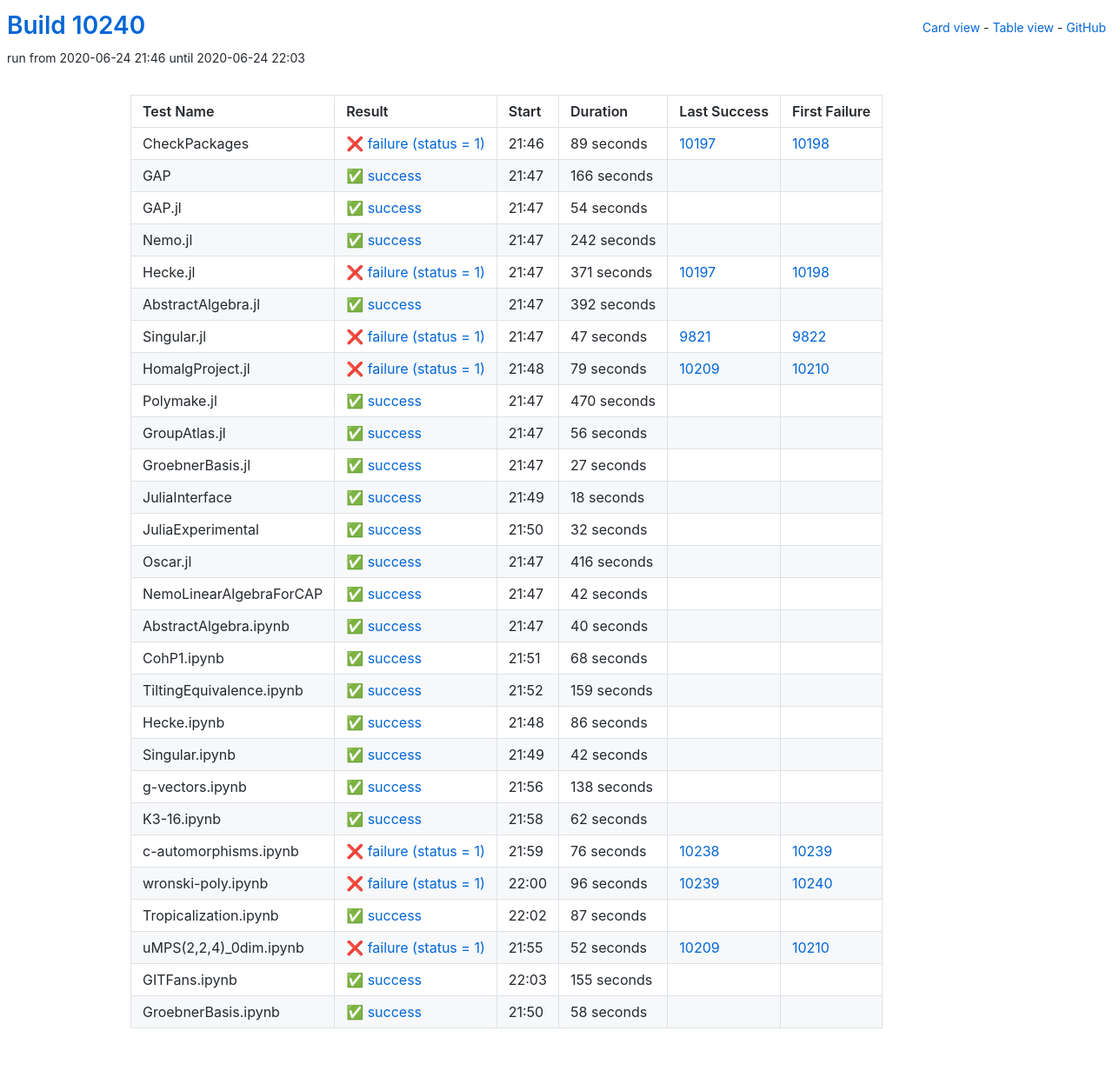
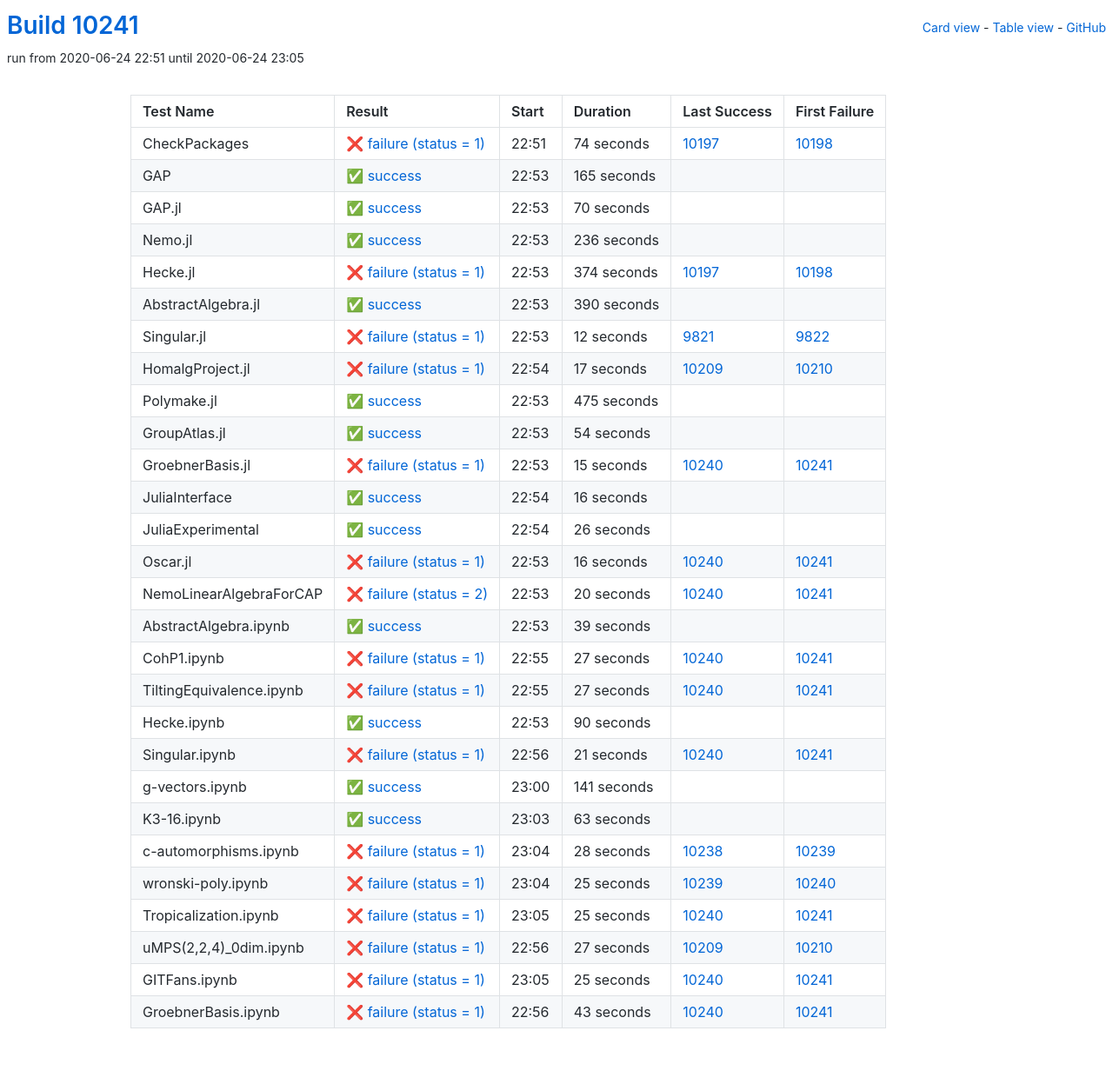
Before and after one commit to oscar-system/oscar-ci-status, a Jekyll site: the page built from table.html, in a window 1280 px wide. Shown: the whole page at 87% size. Built offline with Jekyll 4.4.1, drawn with Linux system fonts in a browser that asks for light colours.

Commit message:
Build #10241

```diff
--- a/_data/ci.yml
+++ b/_data/ci.yml
@@ -1,6 +1,6 @@
 ---
-build: 10240
-build_url: https://oscarci.mathematik.uni-kl.de/job/oscar/10240/
+build: 10241
+build_url: https://oscarci.mathematik.uni-kl.de/job/oscar/10241/
 job: oscar
 organization: oscar-system
 repo: oscar-ci-status
@@ -8,32 +8,116 @@
 tests:
 - name: CheckPackages
   id: checkpackages
-  log: https://oscarci.mathematik.uni-kl.de/job/oscar/10240/artifact/logs/build-10240/CheckPackages.log
-  start: 2020-06-24 21:46
+  log: https://oscarci.mathematik.uni-kl.de/job/oscar/10241/artifact/logs/build-10241/CheckPackages.log
+  start: 2020-06-24 22:51
   success: false
   exitcode: 1
   status: failure
-  duration: 89
+  duration: 74
   last_success: 10197
   last_success_url: https://oscarci.mathematik.uni-kl.de/job/oscar/10197/
   first_failure: 10198
   first_failure_url: https://oscarci.mathematik.uni-kl.de/job/oscar/10198/
 - name: GAP
   id: gap
-  log: https://oscarci.mathematik.uni-kl.de/job/oscar/10240/artifact/logs/build-10240/GAP.log
-  start: 2020-06-24 21:47
+  log: https://oscarci.mathematik.uni-kl.de/job/oscar/10241/artifact/logs/build-10241/GAP.log
+  start: 2020-06-24 22:53
   success: true
   exitcode: 0
   status: success
-  duration: 166
+  duration: 165
   last_success: false
   last_success_url:
   first_failure: false
   first_failure_url:
 - name: GAP.jl
   id: gap-jl
-  log: https://oscarci.mathematik.uni-kl.de/job/oscar/10240/artifact/logs/build-10240/GAP.jl.log
-  start: 2020-06-24 21:47
+  log: https://oscarci.mathematik.uni-kl.de/job/oscar/10241/artifact/logs/build-10241/GAP.jl.log
+  start: 2020-06-24 22:53
+  success: true
+  exitcode: 0
+  status: success
+  duration: 70
+  last_success: false
+  last_success_url:
+  first_failure: false
+  first_failure_url:
+- name: Nemo.jl
+  id: nemo-jl
+  log: https://oscarci.mathematik.uni-kl.de/job/oscar/10241/artifact/logs/build-10241/Nemo.jl.log
+  start: 2020-06-24 22:53
+  success: true
+  exitcode: 0
+  status: success
+  duration: 236
+  last_success: false
+  last_success_url:
+  first_failure: false
+  first_failure_url:
+- name: Hecke.jl
+  id: hecke-jl
+  log: https://oscarci.mathematik.uni-kl.de/job/oscar/10241/artifact/logs/build-10241/Hecke.jl.log
+  start: 2020-06-24 22:53
+  success: false
+  exitcode: 1
+  status: failure
+  duration: 374
+  last_success: 10197
+  last_success_url: https://oscarci.mathematik.uni-kl.de/job/oscar/10197/
+  first_failure: 10198
+  first_failure_url: https://oscarci.mathematik.uni-kl.de/job/oscar/10198/
+- name: AbstractAlgebra.jl
+  id: abstractalgebra-jl
+  log: https://oscarci.mathematik.uni-kl.de/job/oscar/10241/artifact/logs/build-10241/AbstractAlgebra.jl.log
+  start: 2020-06-24 22:53
+  success: true
+  exitcode: 0
+  status: success
+  duration: 390
+  last_success: false
+  last_success_url:
+  first_failure: false
+  first_failure_url:
+- name: Singular.jl
+  id: singular-jl
+  log: https://oscarci.mathematik.uni-kl.de/job/oscar/10241/artifact/logs/build-10241/Singular.jl.log
+  start: 2020-06-24 22:53
+  success: false
+  exitcode: 1
+  status: failure
+  duration: 12
+  last_success: 9821
+  last_success_url: https://oscarci.mathematik.uni-kl.de/job/oscar/9821/
+  first_failure: 9822
+  first_failure_url: https://oscarci.mathematik.uni-kl.de/job/oscar/9822/
+- name: HomalgProject.jl
+  id: homalgproject-jl
+  log: https://oscarci.mathematik.uni-kl.de/job/oscar/10241/artifact/logs/build-10241/HomalgProject.jl.log
+  start: 2020-06-24 22:54
+  success: false
+  exitcode: 1
+  status: failure
+  duration: 17
+  last_success: 10209
+  last_success_url: https://oscarci.mathematik.uni-kl.de/job/oscar/10209/
+  first_failure: 10210
+  first_failure_url: https://oscarci.mathematik.uni-kl.de/job/oscar/10210/
+- name: Polymake.jl
+  id: polymake-jl
+  log: https://oscarci.mathematik.uni-kl.de/job/oscar/10241/artifact/logs/build-10241/Polymake.jl.log
+  start: 2020-06-24 22:53
+  success: true
+  exitcode: 0
+  status: success
+  duration: 475
+  last_success: false
+  last_success_url:
+  first_failure: false
+  first_failure_url:
+- name: GroupAtlas.jl
+  id: groupatlas-jl
+  log: https://oscarci.mathematik.uni-kl.de/job/oscar/10241/artifact/logs/build-10241/GroupAtlas.jl.log
+  start: 2020-06-24 22:53
   success: true
   exitcode: 0
   status: success
@@ -42,303 +126,219 @@
   last_success_url:
   first_failure: false
   first_failure_url:
-- name: Nemo.jl
-  id: nemo-jl
-  log: https://oscarci.mathematik.uni-kl.de/job/oscar/10240/artifact/logs/build-10240/Nemo.jl.log
-  start: 2020-06-24 21:47
+- name: GroebnerBasis.jl
+  id: groebnerbasis-jl
+  log: https://oscarci.mathematik.uni-kl.de/job/oscar/10241/artifact/logs/build-10241/GroebnerBasis.jl.log
+  start: 2020-06-24 22:53
+  success: false
+  exitcode: 1
+  status: failure
+  duration: 15
+  last_success: 10240
+  last_success_url: https://oscarci.mathematik.uni-kl.de/job/oscar/10240/
+  first_failure: 10241
+  first_failure_url: https://oscarci.mathematik.uni-kl.de/job/oscar/10241/
+- name: JuliaInterface
+  id: juliainterface
+  log: https://oscarci.mathematik.uni-kl.de/job/oscar/10241/artifact/logs/build-10241/JuliaInterface.log
+  start: 2020-06-24 22:54
   success: true
   exitcode: 0
   status: success
-  duration: 242
-  last_success: false
-  last_success_url:
-  first_failure: false
-  first_failure_url:
-- name: Hecke.jl
-  id: hecke-jl
-  log: https://oscarci.mathematik.uni-kl.de/job/oscar/10240/artifact/logs/build-10240/Hecke.jl.log
-  start: 2020-06-24 21:47
-  success: false
-  exitcode: 1
-  status: failure
-  duration: 371
-  last_success: 10197
-  last_success_url: https://oscarci.mathematik.uni-kl.de/job/oscar/10197/
-  first_failure: 10198
-  first_failure_url: https://oscarci.mathematik.uni-kl.de/job/oscar/10198/
-- name: AbstractAlgebra.jl
-  id: abstractalgebra-jl
-  log: https://oscarci.mathematik.uni-kl.de/job/oscar/10240/artifact/logs/build-10240/AbstractAlgebra.jl.log
-  start: 2020-06-24 21:47
-  success: true
-  exitcode: 0
-  status: success
-  duration: 392
-  last_success: false
-  last_success_url:
-  first_failure: false
-  first_failure_url:
-- name: Singular.jl
-  id: singular-jl
-  log: https://oscarci.mathematik.uni-kl.de/job/oscar/10240/artifact/logs/build-10240/Singular.jl.log
-  start: 2020-06-24 21:47
-  success: false
-  exitcode: 1
-  status: failure
-  duration: 47
-  last_success: 9821
-  last_success_url: https://oscarci.mathematik.uni-kl.de/job/oscar/9821/
-  first_failure: 9822
-  first_failure_url: https://oscarci.mathematik.uni-kl.de/job/oscar/9822/
-- name: HomalgProject.jl
-  id: homalgproject-jl
-  log: https://oscarci.mathematik.uni-kl.de/job/oscar/10240/artifact/logs/build-10240/HomalgProject.jl.log
-  start: 2020-06-24 21:48
-  success: false
-  exitcode: 1
-  status: failure
-  duration: 79
-  last_success: 10209
-  last_success_url: https://oscarci.mathematik.uni-kl.de/job/oscar/10209/
-  first_failure: 10210
-  first_failure_url: https://oscarci.mathematik.uni-kl.de/job/oscar/10210/
-- name: Polymake.jl
-  id: polymake-jl
-  log: https://oscarci.mathematik.uni-kl.de/job/oscar/10240/artifact/logs/build-10240/Polymake.jl.log
-  start: 2020-06-24 21:47
-  success: true
-  exitcode: 0
-  status: success
-  duration: 470
-  last_success: false
-  last_success_url:
-  first_failure: false
-  first_failure_url:
-- name: GroupAtlas.jl
-  id: groupatlas-jl
-  log: https://oscarci.mathematik.uni-kl.de/job/oscar/10240/artifact/logs/build-10240/GroupAtlas.jl.log
-  start: 2020-06-24 21:47
-  success: true
-  exitcode: 0
-  status: success
-  duration: 56
-  last_success: false
-  last_success_url:
-  first_failure: false
-  first_failure_url:
-- name: GroebnerBasis.jl
-  id: groebnerbasis-jl
-  log: https://oscarci.mathematik.uni-kl.de/job/oscar/10240/artifact/logs/build-10240/GroebnerBasis.jl.log
-  start: 2020-06-24 21:47
-  success: true
-  exitcode: 0
-  status: success
-  duration: 27
-  last_success: false
-  last_success_url:
-  first_failure: false
-  first_failure_url:
-- name: JuliaInterface
-  id: juliainterface
-  log: https://oscarci.mathematik.uni-kl.de/job/oscar/10240/artifact/logs/build-10240/JuliaInterface.log
-  start: 2020-06-24 21:49
-  success: true
-  exitcode: 0
-  status: success
-  duration: 18
+  duration: 16
   last_success: false
   last_success_url:
   first_failure: false
   first_failure_url:
 - name: JuliaExperimental
   id: juliaexperimental
-  log: https://oscarci.mathematik.uni-kl.de/job/oscar/10240/artifact/logs/build-10240/JuliaExperimental.log
-  start: 2020-06-24 21:50
+  log: https://oscarci.mathematik.uni-kl.de/job/oscar/10241/artifact/logs/build-10241/JuliaExperimental.log
+  start: 2020-06-24 22:54
   success: true
   exitcode: 0
   status: success
-  duration: 32
+  duration: 26
   last_success: false
   last_success_url:
   first_failure: false
   first_failure_url:
 - name: Oscar.jl
   id: oscar-jl
-  log: https://oscarci.mathematik.uni-kl.de/job/oscar/10240/artifact/logs/build-10240/Oscar.jl.log
-  start: 2020-06-24 21:47
+  log: https://oscarci.mathematik.uni-kl.de/job/oscar/10241/artifact/logs/build-10241/Oscar.jl.log
+  start: 2020-06-24 22:53
+  success: false
+  exitcode: 1
+  status: failure
+  duration: 16
+  last_success: 10240
+  last_success_url: https://oscarci.mathematik.uni-kl.de/job/oscar/10240/
+  first_failure: 10241
+  first_failure_url: https://oscarci.mathematik.uni-kl.de/job/oscar/10241/
+- name: NemoLinearAlgebraForCAP
+  id: nemolinearalgebraforcap
+  log: https://oscarci.mathematik.uni-kl.de/job/oscar/10241/artifact/logs/build-10241/NemoLinearAlgebraForCAP.log
+  start: 2020-06-24 22:53
+  success: false
+  exitcode: 2
+  status: failure
+  duration: 20
+  last_success: 10240
+  last_success_url: https://oscarci.mathematik.uni-kl.de/job/oscar/10240/
+  first_failure: 10241
+  first_failure_url: https://oscarci.mathematik.uni-kl.de/job/oscar/10241/
+- name: AbstractAlgebra.ipynb
+  id: abstractalgebra-ipynb
+  log: https://oscarci.mathematik.uni-kl.de/job/oscar/10241/artifact/logs/build-10241/AbstractAlgebra.ipynb.log
+  start: 2020-06-24 22:53
   success: true
   exitcode: 0
   status: success
-  duration: 416
-  last_success: false
-  last_success_url:
-  first_failure: false
-  first_failure_url:
-- name: NemoLinearAlgebraForCAP
-  id: nemolinearalgebraforcap
-  log: https://oscarci.mathematik.uni-kl.de/job/oscar/10240/artifact/logs/build-10240/NemoLinearAlgebraForCAP.log
-  start: 2020-06-24 21:47
-  success: true
-  exitcode: 0
-  status: success
-  duration: 42
-  last_success: false
-  last_success_url:
-  first_failure: false
-  first_failure_url:
-- name: AbstractAlgebra.ipynb
-  id: abstractalgebra-ipynb
-  log: https://oscarci.mathematik.uni-kl.de/job/oscar/10240/artifact/logs/build-10240/AbstractAlgebra.ipynb.log
-  start: 2020-06-24 21:47
-  success: true
-  exitcode: 0
-  status: success
-  duration: 40
+  duration: 39
   last_success: false
   last_success_url:
   first_failure: false
   first_failure_url:
 - name: CohP1.ipynb
   id: cohp1-ipynb
-  log: https://oscarci.mathematik.uni-kl.de/job/oscar/10240/artifact/logs/build-10240/CohP1.ipynb.log
-  start: 2020-06-24 21:51
+  log: https://oscarci.mathematik.uni-kl.de/job/oscar/10241/artifact/logs/build-10241/CohP1.ipynb.log
+  start: 2020-06-24 22:55
+  success: false
+  exitcode: 1
+  status: failure
+  duration: 27
+  last_success: 10240
+  last_success_url: https://oscarci.mathematik.uni-kl.de/job/oscar/10240/
+  first_failure: 10241
+  first_failure_url: https://oscarci.mathematik.uni-kl.de/job/oscar/10241/
+- name: TiltingEquivalence.ipynb
+  id: tiltingequivalence-ipynb
+  log: https://oscarci.mathematik.uni-kl.de/job/oscar/10241/artifact/logs/build-10241/TiltingEquivalence.ipynb.log
+  start: 2020-06-24 22:55
+  success: false
+  exitcode: 1
+  status: failure
+  duration: 27
+  last_success: 10240
+  last_success_url: https://oscarci.mathematik.uni-kl.de/job/oscar/10240/
+  first_failure: 10241
+  first_failure_url: https://oscarci.mathematik.uni-kl.de/job/oscar/10241/
+- name: Hecke.ipynb
+  id: hecke-ipynb
+  log: https://oscarci.mathematik.uni-kl.de/job/oscar/10241/artifact/logs/build-10241/Hecke.ipynb.log
+  start: 2020-06-24 22:53
   success: true
   exitcode: 0
   status: success
-  duration: 68
-  last_success: false
-  last_success_url:
-  first_failure: false
-  first_failure_url:
-- name: TiltingEquivalence.ipynb
-  id: tiltingequivalence-ipynb
-  log: https://oscarci.mathematik.uni-kl.de/job/oscar/10240/artifact/logs/build-10240/TiltingEquivalence.ipynb.log
-  start: 2020-06-24 21:52
-  success: true
-  exitcode: 0
-  status: success
-  duration: 159
-  last_success: false
-  last_success_url:
-  first_failure: false
-  first_failure_url:
-- name: Hecke.ipynb
-  id: hecke-ipynb
-  log: https://oscarci.mathematik.uni-kl.de/job/oscar/10240/artifact/logs/build-10240/Hecke.ipynb.log
-  start: 2020-06-24 21:48
-  success: true
-  exitcode: 0
-  status: success
-  duration: 86
+  duration: 90
   last_success: false
   last_success_url:
   first_failure: false
   first_failure_url:
 - name: Singular.ipynb
   id: singular-ipynb
-  log: https://oscarci.mathematik.uni-kl.de/job/oscar/10240/artifact/logs/build-10240/Singular.ipynb.log
-  start: 2020-06-24 21:49
+  log: https://oscarci.mathematik.uni-kl.de/job/oscar/10241/artifact/logs/build-10241/Singular.ipynb.log
+  start: 2020-06-24 22:56
+  success: false
+  exitcode: 1
+  status: failure
+  duration: 21
+  last_success: 10240
+  last_success_url: https://oscarci.mathematik.uni-kl.de/job/oscar/10240/
+  first_failure: 10241
+  first_failure_url: https://oscarci.mathematik.uni-kl.de/job/oscar/10241/
+- name: g-vectors.ipynb
+  id: g-vectors-ipynb
+  log: https://oscarci.mathematik.uni-kl.de/job/oscar/10241/artifact/logs/build-10241/g-vectors.ipynb.log
+  start: 2020-06-24 23:00
   success: true
   exitcode: 0
   status: success
-  duration: 42
-  last_success: false
-  last_success_url:
-  first_failure: false
-  first_failure_url:
-- name: g-vectors.ipynb
-  id: g-vectors-ipynb
-  log: https://oscarci.mathematik.uni-kl.de/job/oscar/10240/artifact/logs/build-10240/g-vectors.ipynb.log
-  start: 2020-06-24 21:56
-  success: true
-  exitcode: 0
-  status: success
-  duration: 138
+  duration: 141
   last_success: false
   last_success_url:
   first_failure: false
   first_failure_url:
 - name: K3-16.ipynb
   id: k3-16-ipynb
-  log: https://oscarci.mathematik.uni-kl.de/job/oscar/10240/artifact/logs/build-10240/K3-16.ipynb.log
-  start: 2020-06-24 21:58
+  log: https://oscarci.mathematik.uni-kl.de/job/oscar/10241/artifact/logs/build-10241/K3-16.ipynb.log
+  start: 2020-06-24 23:03
   success: true
   exitcode: 0
   status: success
-  duration: 62
+  duration: 63
   last_success: false
   last_success_url:
   first_failure: false
   first_failure_url:
 - name: c-automorphisms.ipynb
   id: c-automorphisms-ipynb
-  log: https://oscarci.mathematik.uni-kl.de/job/oscar/10240/artifact/logs/build-10240/c-automorphisms.ipynb.log
-  start: 2020-06-24 21:59
+  log: https://oscarci.mathematik.uni-kl.de/job/oscar/10241/artifact/logs/build-10241/c-automorphisms.ipynb.log
+  start: 2020-06-24 23:04
   success: false
   exitcode: 1
   status: failure
-  duration: 76
+  duration: 28
   last_success: 10238
   last_success_url: https://oscarci.mathematik.uni-kl.de/job/oscar/10238/
   first_failure: 10239
   first_failure_url: https://oscarci.mathematik.uni-kl.de/job/oscar/10239/
 - name: wronski-poly.ipynb
   id: wronski-poly-ipynb
-  log: https://oscarci.mathematik.uni-kl.de/job/oscar/10240/artifact/logs/build-10240/wronski-poly.ipynb.log
-  start: 2020-06-24 22:00
+  log: https://oscarci.mathematik.uni-kl.de/job/oscar/10241/artifact/logs/build-10241/wronski-poly.ipynb.log
+  start: 2020-06-24 23:04
   success: false
   exitcode: 1
   status: failure
-  duration: 96
+  duration: 25
   last_success: 10239
   last_success_url: https://oscarci.mathematik.uni-kl.de/job/oscar/10239/
   first_failure: 10240
   first_failure_url: https://oscarci.mathematik.uni-kl.de/job/oscar/10240/
 - name: Tropicalization.ipynb
   id: tropicalization-ipynb
-  log: https://oscarci.mathematik.uni-kl.de/job/oscar/10240/artifact/logs/build-10240/Tropicalization.ipynb.log
-  start: 2020-06-24 22:02
-  success: true
-  exitcode: 0
-  status: success
-  duration: 87
-  last_success: false
-  last_success_url:
-  first_failure: false
-  first_failure_url:
-- name: uMPS(2,2,4)_0dim.ipynb
-  id: umps-2-2-4-0dim-ipynb
-  log: https://oscarci.mathematik.uni-kl.de/job/oscar/10240/artifact/logs/build-10240/uMPS-2-2-4-_0dim.ipynb.log
-  start: 2020-06-24 21:55
+  log: https://oscarci.mathematik.uni-kl.de/job/oscar/10241/artifact/logs/build-10241/Tropicalization.ipynb.log
+  start: 2020-06-24 23:05
   success: false
   exitcode: 1
   status: failure
-  duration: 52
+  duration: 25
+  last_success: 10240
+  last_success_url: https://oscarci.mathematik.uni-kl.de/job/oscar/10240/
+  first_failure: 10241
+  first_failure_url: https://oscarci.mathematik.uni-kl.de/job/oscar/10241/
+- name: uMPS(2,2,4)_0dim.ipynb
+  id: umps-2-2-4-0dim-ipynb
+  log: https://oscarci.mathematik.uni-kl.de/job/oscar/10241/artifact/logs/build-10241/uMPS-2-2-4-_0dim.ipynb.log
+  start: 2020-06-24 22:56
+  success: false
+  exitcode: 1
+  status: failure
+  duration: 27
   last_success: 10209
   last_success_url: https://oscarci.mathematik.uni-kl.de/job/oscar/10209/
   first_failure: 10210
   first_failure_url: https://oscarci.mathematik.uni-kl.de/job/oscar/10210/
 - name: GITFans.ipynb
   id: gitfans-ipynb
-  log: https://oscarci.mathematik.uni-kl.de/job/oscar/10240/artifact/logs/build-10240/GITFans.ipynb.log
-  start: 2020-06-24 22:03
-  success: true
-  exitcode: 0
-  status: success
-  duration: 155
-  last_success: false
-  last_success_url:
-  first_failure: false
-  first_failure_url:
+  log: https://oscarci.mathematik.uni-kl.de/job/oscar/10241/artifact/logs/build-10241/GITFans.ipynb.log
+  start: 2020-06-24 23:05
+  success: false
+  exitcode: 1
+  status: failure
+  duration: 25
+  last_success: 10240
+  last_success_url: https://oscarci.mathematik.uni-kl.de/job/oscar/10240/
+  first_failure: 10241
+  first_failure_url: https://oscarci.mathematik.uni-kl.de/job/oscar/10241/
 - name: GroebnerBasis.ipynb
   id: groebnerbasis-ipynb
-  log: https://oscarci.mathematik.uni-kl.de/job/oscar/10240/artifact/logs/build-10240/GroebnerBasis.ipynb.log
-  start: 2020-06-24 21:50
-  success: true
-  exitcode: 0
-  status: success
-  duration: 58
-  last_success: false
-  last_success_url:
-  first_failure: false
-  first_failure_url:
+  log: https://oscarci.mathematik.uni-kl.de/job/oscar/10241/artifact/logs/build-10241/GroebnerBasis.ipynb.log
+  start: 2020-06-24 22:56
+  success: false
+  exitcode: 1
+  status: failure
+  duration: 43
+  last_success: 10240
+  last_success_url: https://oscarci.mathematik.uni-kl.de/job/oscar/10240/
+  first_failure: 10241
+  first_failure_url: https://oscarci.mathematik.uni-kl.de/job/oscar/10241/
```
Also changed, not shown: README.md.
